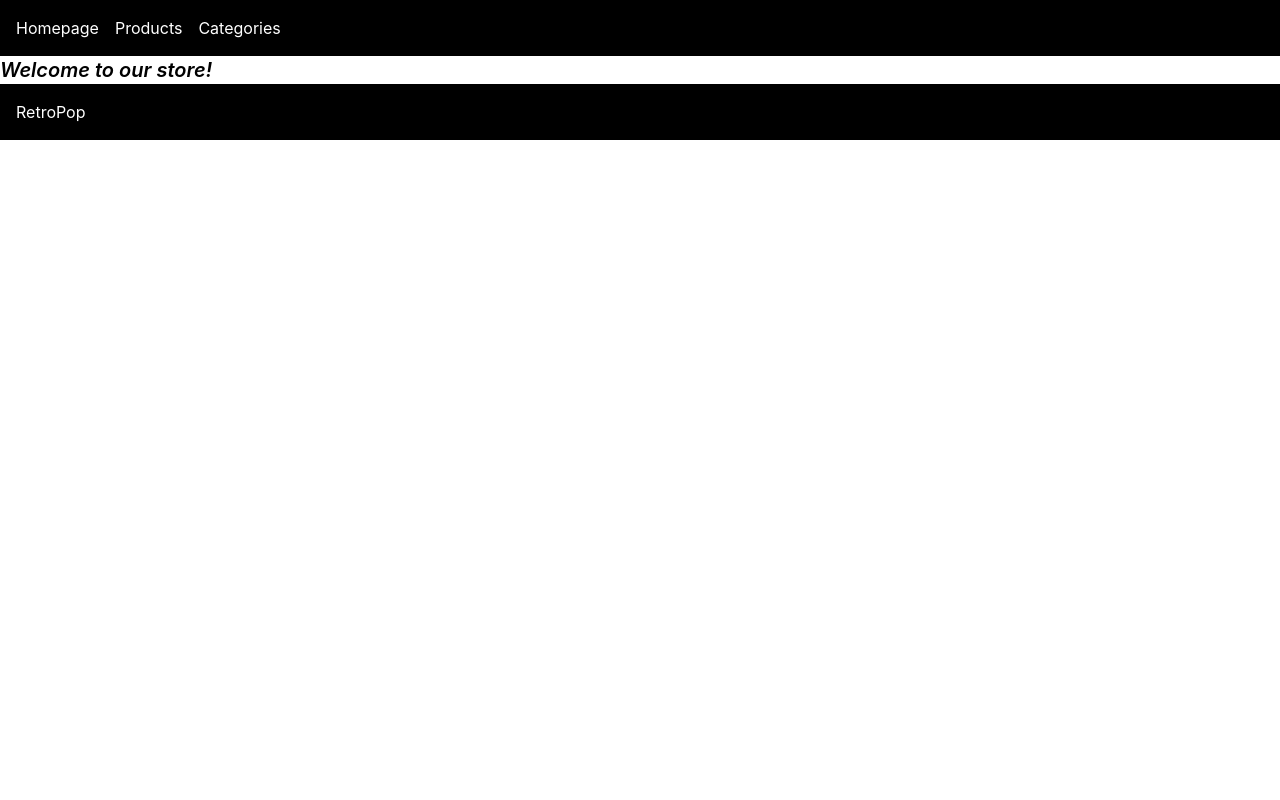
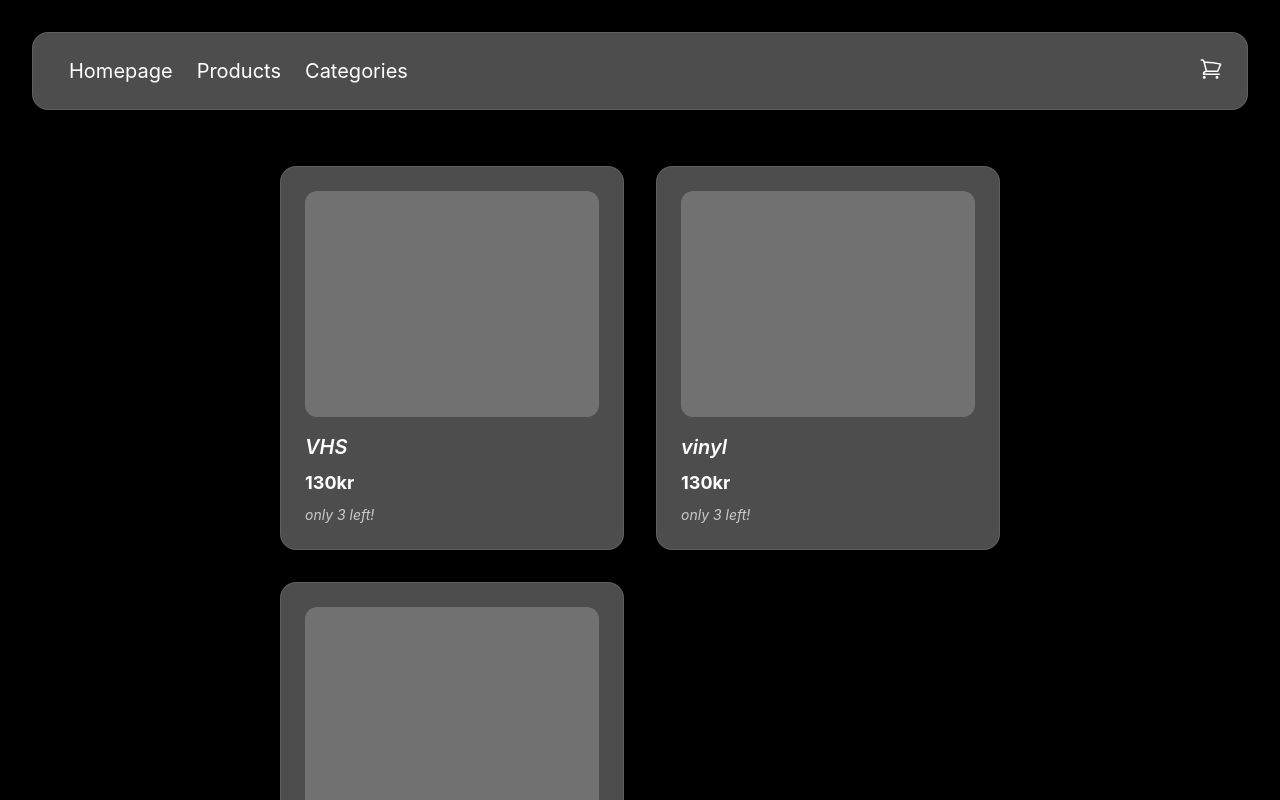
Before and after one commit to SaliSammoArtin/RetroPop-website, a React (Vite) app: page / in a window 1280 px wide. Shown: the top 800 px of the page. Built offline with nearby package versions, Linux system fonts and the light colour scheme.

Commit message:
Refactor layout and styling for main components; add ProductCard component

```diff
--- a/index.html
+++ b/index.html
@@ -6,7 +6,7 @@
     <meta name="viewport" content="width=device-width, initial-scale=1.0" />
     <title>retropop</title>
   </head>
-  <body>
+  <body class="bg-black text-white">
     <div id="root"></div>
     <script type="module" src="/src/main.jsx"></script>
   </body>
--- a/src/App.jsx
+++ b/src/App.jsx
@@ -1,28 +1,21 @@
 import { Outlet } from "react-router";
-import NavBar from "./Components/NavBar";
-import Footer from "./Components/Footer";
+import NavBar from "./components/NavBar";
+import Footer from "./components/Footer";
 
 export default function App() {
-
   return (
-    <> {
-
-    }
-      <div id="page-content">
+    <div className="min-h-screen flex flex-col">
+      {" "}
+      {}
+      <div id="page-content" className="flex-1">
         <header>
-        <NavBar />
+          <NavBar />
         </header>
-        {
-
-        }
-        <Outlet/>
-
+        {}
+        <Outlet />
       </div>
-
-      {
-
-      }
-      <Footer/>
-    </>
-  )
+      {}
+      <Footer />
+    </div>
+  );
 }
--- a/src/Router.jsx
+++ b/src/Router.jsx
@@ -1,6 +1,5 @@
 import { createBrowserRouter } from "react-router";
 import App from "./App.jsx";
-import ProductCard from "./pages/ProductCard.jsx";
 import ProductDescription from "./pages/ProductDescription.jsx";
 import Products from "./pages/Products.jsx";
 import Home from "./pages/Home.jsx";
@@ -19,10 +18,6 @@ const router = createBrowserRouter([
         element: <Products />,
       },
       {
-        path: "/ProductCard",
-        element: <ProductCard />,
-      },
-      {
         path: "/products/:product_id",
         element: <ProductDescription />,
       },
--- a/src/components/Footer.jsx
+++ b/src/components/Footer.jsx
@@ -1,7 +1,12 @@
 import { Link } from "react-router";
 
 export default function Footer() {
-  return <div >
-    <p className="sticky bottom-0 bg-black text-white flex gap-4 p-4"> RetroPop </p>
+  return (
+    <div>
+      <p className=" text-white flex gap-4 p-4 text-4xl bg-white/10 backdrop-blur-2xl border-t border-white/10">
+        {" "}
+        RetroPop{" "}
+      </p>
     </div>
+  );
 }
--- a/src/components/NavBar.jsx
+++ b/src/components/NavBar.jsx
@@ -1,9 +1,34 @@
 import { Link } from "react-router";
 
 export default function NavBar() {
-  return <div className="sticky top-0 z-50 bg-black text-white flex gap-4 p-4">
-    <Link to="/">Homepage</Link>
-    <Link to="/products">Products</Link>
-    <Link to="/products">Categories</Link>
-  </div>
+  return (
+    <div className="sticky top-0 m-8 flex rounded-2xl bg-white/30 backdrop-blur-2xl border border-white/10">
+      <div className=" m-3 p-3 text-xl">
+        <Link to="/" className="p-3 ">
+          Homepage
+        </Link>
+        <Link to="/products" className="p-3">
+          Products
+        </Link>
+        <Link to="/products" className="p-3">
+          Categories
+        </Link>{" "}
+      </div>
+      <Link className="ml-auto m-3 p-3">
+        <svg
+          xmlns="http://www.w3.org/2000/svg"
+          fill="none"
+          viewBox="0 0 24 24"
+          strokeWidth={1.5}
+          stroke="currentColor"
+          className="size-6">
+          <path
+            strokeLinecap="round"
+            strokeLinejoin="round"
+            d="M2.25 3h1.386c.51 0 .955.343 1.087.835l.383 1.437M7.5 14.25a3 3 0 0 0-3 3h15.75m-12.75-3h11.218c1.121-2.3 2.1-4.684 2.924-7.138a60.114 60.114 0 0 0-16.536-1.84M7.5 14.25 5.106 5.272M6 20.25a.75.75 0 1 1-1.5 0 .75.75 0 0 1 1.5 0Zm12.75 0a.75.75 0 1 1-1.5 0 .75.75 0 0 1 1.5 0Z"
+          />
+        </svg>
+      </Link>
+    </div>
+  );
 }
--- /dev/null
+++ b/src/components/ProductCard.jsx
@@ -0,0 +1,26 @@
+import { Link } from "react-router";
+
+export default function ProductCard() {
+  return (
+    <div className="grid grid-cols-1 sm:grid-cols-2 gap-8 w-full max-w-3xl m-auto p-6">
+      <div className="rounded-2xl bg-white/30 backdrop-blur-2xl border border-white/10 shadow-lg p-6 flex flex-col gap-2 min-h-96 transition hover:scale-105 hover:bg-white/40">
+        <div className="flex-1 rounded-xl bg-white/20 mb-2" />
+        <h3 className="text-xl font-semibold italic">VHS</h3>
+        <p className="text-lg font-bold">130kr</p>
+        <p className="text-sm italic opacity-70">only 3 left!</p>
+      </div>
+      <div className="rounded-2xl bg-white/30 backdrop-blur-2xl border border-white/10 shadow-lg p-6 flex flex-col gap-2 min-h-96 transition hover:scale-105 hover:bg-white/40">
+        <div className="flex-1 rounded-xl bg-white/20 mb-2" />
+        <h3 className="text-xl font-semibold italic">vinyl</h3>
+        <p className="text-lg font-bold">130kr</p>
+        <p className="text-sm italic opacity-70">only 3 left!</p>
+      </div>
+      <div className="rounded-2xl bg-white/30 backdrop-blur-2xl border border-white/10 shadow-lg p-6 flex flex-col gap-2 min-h-96 transition hover:scale-105 hover:bg-white/40">
+        <div className="flex-1 rounded-xl bg-white/20 mb-2" />
+        <h3 className="text-xl font-semibold italic">CD</h3>
+        <p className="text-lg font-bold">130kr</p>
+        <p className="text-sm italic opacity-70">only 3 left!</p>
+      </div>
+    </div>
+  );
+}
--- a/src/pages/Home.jsx
+++ b/src/pages/Home.jsx
@@ -1,10 +1,11 @@
+import ProductCards from "../components/ProductCard";
 export default function Home() {
   return (
     <>
-      <h1 className="italic font-semibold text-xl flex m-auto">
+      <main>
         {" "}
-        Welcome to our store!
-      </h1>
+        <ProductCards></ProductCards>
+      </main>
     </>
   );
 }
--- a/src/pages/ProductCard.jsx
+++ b/src/pages/ProductCard.jsx
@@ -1,10 +1,8 @@
-function ProductCard({ name, price }) {
+export default function ProductCard({ name, price }) {
   return (
     <div>
       <h3>{name}</h3>
       <p>{price} kr</p>
     </div>
-  )
+  );
 }
-
-export default ProductCard
--- a/src/pages/Products.jsx
+++ b/src/pages/Products.jsx
@@ -26,7 +26,7 @@ export default function Products() {
 
   return (
     <>
-      <div className=" w-64 bg-slate-200 m-auto">
+      <div className=" rounded-2xl bg-white/30 backdrop-blur-2xl border border-white/10 flex-wrap justify-evenly align-middle max-w-2xl m-auto">
         <p> These are our products </p>
         {products.map((product) => {
           return (
```
